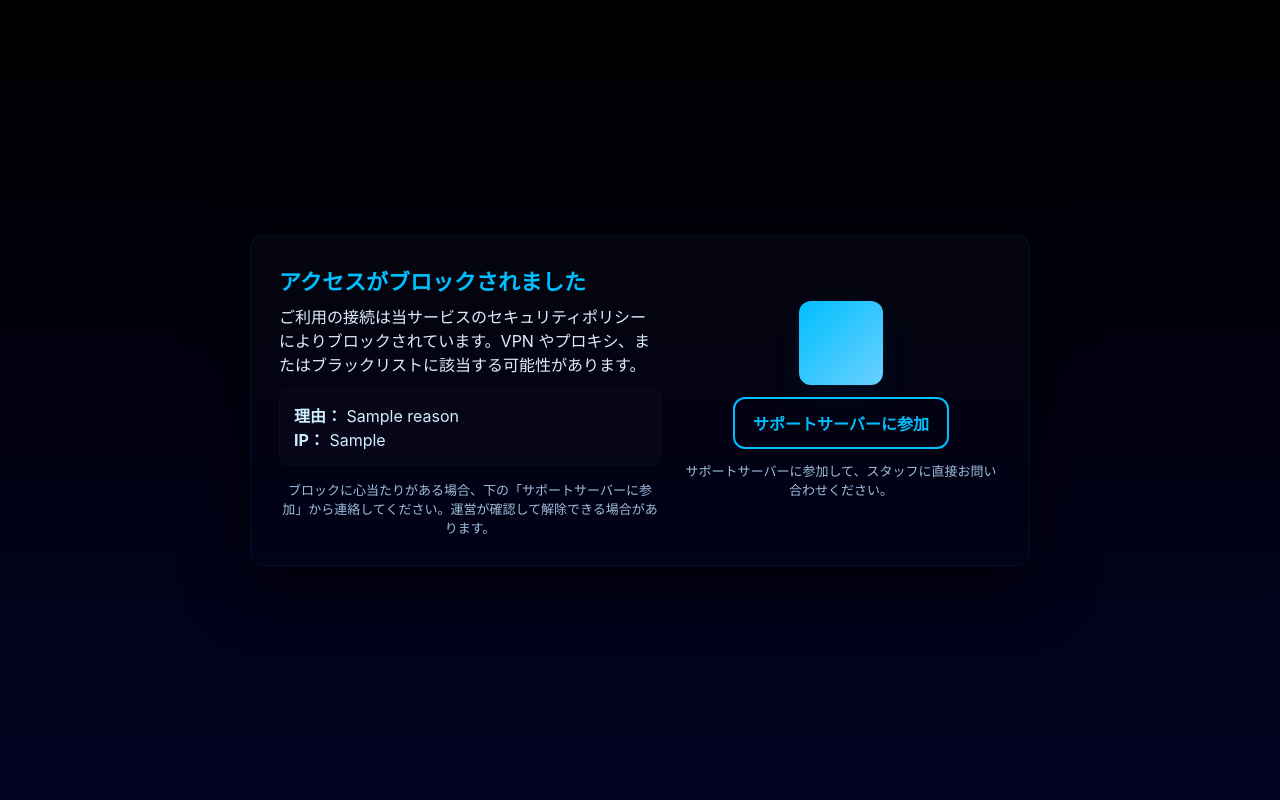
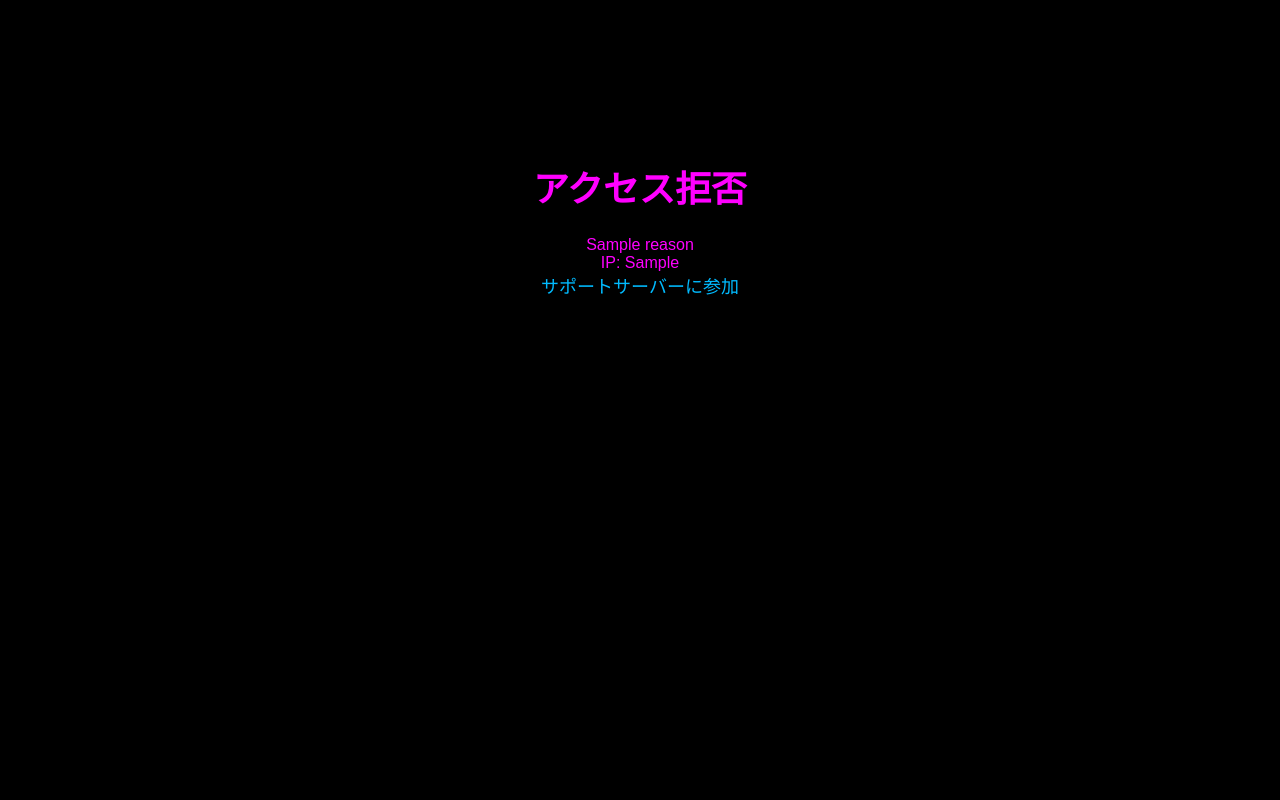
Before and after one commit to Aqq-dev/Discord-OAuth2-Verify-System, a Flask app: template templates/blocked.html in a window 1280 px wide. Run offline with Flask 3, Linux system fonts and the light colour scheme; the template is opened without the code that fills it: most values are stand-ins (such as "Sample title", 1, 10 or a date in 2020); parts of the project's set-up code (start-up, migrations or seed data) failed here and were passed over.

Commit message:
Update blocked.html

```diff
--- a/templates/blocked.html
+++ b/templates/blocked.html
@@ -1,49 +1,20 @@
-<!doctype html>
+<!DOCTYPE html>
 <html lang="ja">
 <head>
-  <meta charset="utf-8" />
-  <meta name="viewport" content="width=device-width,initial-scale=1" />
-  <title>アクセスブロック</title>
-  <style>
-    :root{--bg:#000;--card:#070707;--accent:#00bfff;--muted:#9fbfdc}
-    *{box-sizing:border-box}
-    body{margin:0;min-height:100vh;display:flex;align-items:center;justify-content:center;background:linear-gradient(180deg,#000,#020222);font-family:Inter, "Noto Sans JP", system-ui, Arial}
-    .wrap{width:min(780px,95%);padding:28px;border-radius:14px;background:linear-gradient(180deg, rgba(255,255,255,0.02), transparent);border:1px solid rgba(0,191,255,0.08);box-shadow:0 18px 60px rgba(0,0,0,0.7);display:grid;grid-template-columns:1fr 320px;gap:20px;align-items:center}
-    .left h1{margin:0 0 8px;color:var(--accent);font-size:22px}
-    .left p{margin:0;color:#dfeefb}
-    .reason{margin-top:12px;padding:14px;border-radius:10px;background:rgba(255,255,255,0.02);border:1px solid rgba(255,255,255,0.02);color:#cfeeff}
-    .right{display:flex;flex-direction:column;gap:12px;align-items:center}
-    .invite-btn{
-      display:inline-flex;align-items:center;gap:10px;padding:12px 18px;border-radius:12px;border:2px solid var(--accent);
-      color:var(--accent);background:transparent;text-decoration:none;font-weight:700;cursor:pointer;transition:all .18s;
-    }
-    .invite-btn:hover{transform:translateY(-3px);box-shadow:0 10px 30px rgba(0,191,255,0.12)}
-    .small{font-size:13px;color:var(--muted);text-align:center}
-    .logo{width:84px;height:84px;border-radius:12px;background:linear-gradient(135deg,var(--accent),#6ad0ff);box-shadow:0 8px 28px rgba(0,191,255,0.08)}
-    @media(max-width:760px){.wrap{grid-template-columns:1fr;text-align:center}.right{order:-1}}
-  </style>
+<meta charset="UTF-8">
+<title>アクセスブロック</title>
+<meta name="viewport" content="width=device-width, initial-scale=1.0">
+<style>
+body { background-color:#000; color:#f0f; font-family:Arial, sans-serif; text-align:center; margin:0; padding:0;}
+.container { margin-top:20vh; }
+h1 { font-size:36px; color:#f0f; }
+a { color:#0bf; text-decoration:none; font-size:18px;}
+</style>
 </head>
 <body>
-  <div class="wrap" role="main" aria-labelledby="blocked-title">
-    <div class="left">
-      <h1 id="blocked-title">アクセスがブロックされました</h1>
-      <p>ご利用の接続は当サービスのセキュリティポリシーによりブロックされています。VPN やプロキシ、またはブラックリストに該当する可能性があります。</p>
-      <div class="reason">
-        <strong>理由：</strong> {{ reason }}<br>
-        <strong>IP：</strong> {{ ip }}
-      </div>
-      <div style="margin-top:14px" class="small">
-        ブロックに心当たりがある場合、下の「サポートサーバーに参加」から連絡してください。運営が確認して解除できる場合があります。
-      </div>
-    </div>
-
-    <div class="right" aria-hidden="false">
-      <div class="logo" role="img" aria-label="support logo"></div>
-      <a class="invite-btn" id="supportBtn" href="{{ invite }}" target="_blank" rel="noopener noreferrer">
-        サポートサーバーに参加
-      </a>
-      <div class="small">サポートサーバーに参加して、スタッフに直接お問い合わせください。</div>
-    </div>
-  </div>
+<div class="container">
+<h1>アクセス拒否</h1>
+<p>{{ reason }}<br>IP: {{ ip }}<br><a href="{{ invite }}" target="_blank">サポートサーバーに参加</a></p>
+</div>
 </body>
 </html>
```
